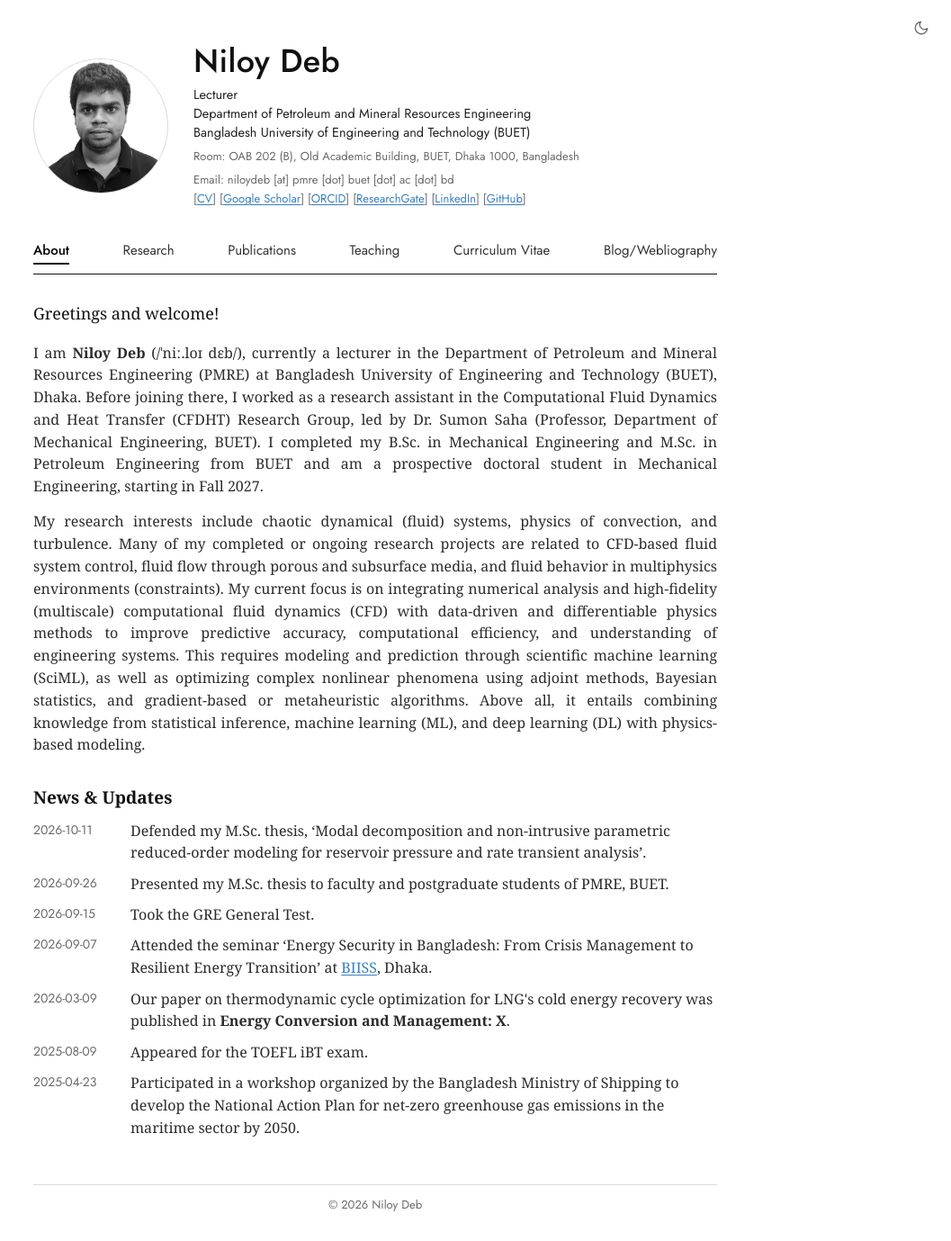
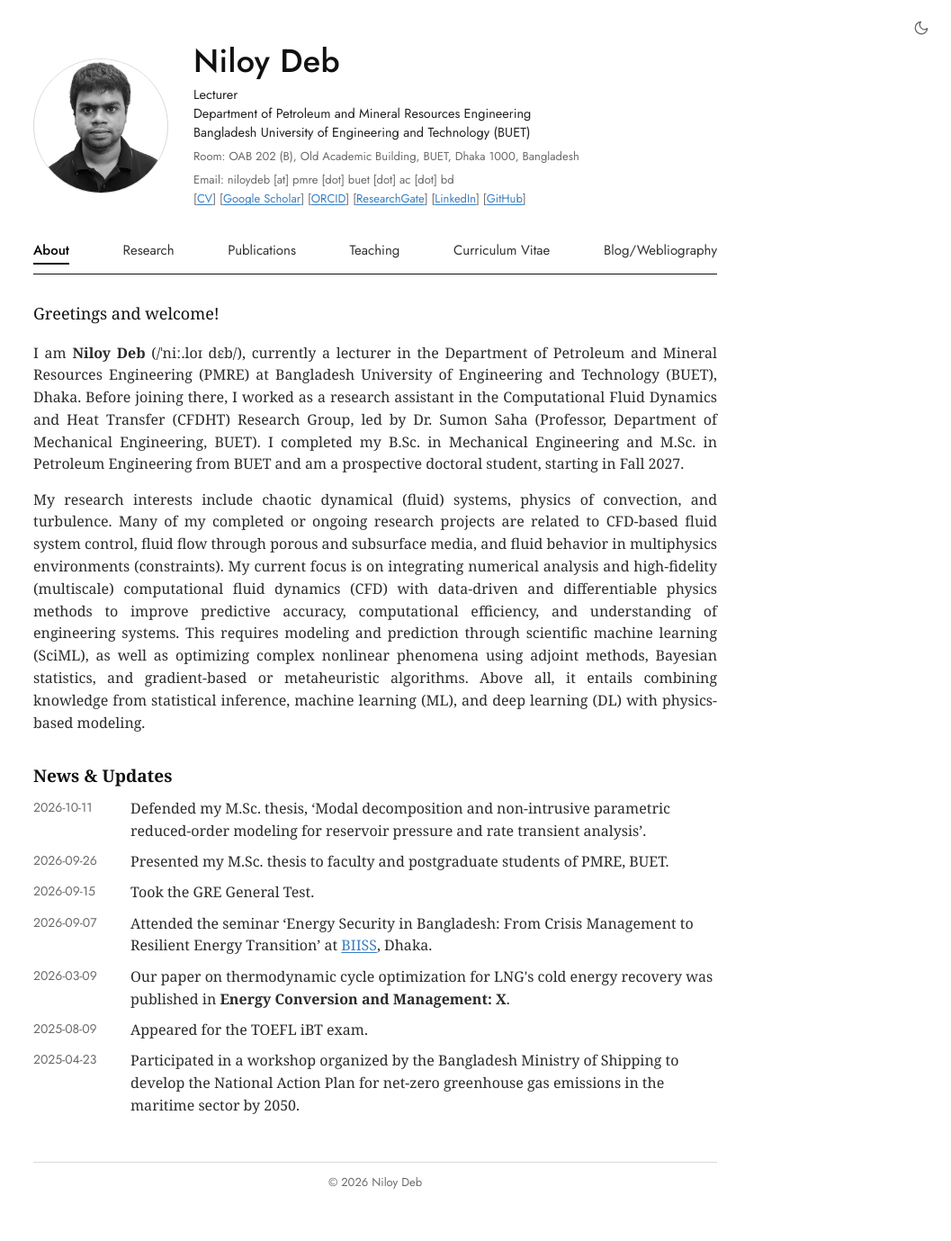
Before and after one commit to niloydebme/webpage, a Jekyll site: the page built from _pages/about.md, in a window 1280 px wide. Shown: the whole page at 90% size, without its empty margins (223-1280 px from the left). Built offline with Jekyll 4.4.1, drawn with Linux system fonts in a browser that asks for light colours; some web fonts are replaced; after the commit the page ends 1354 px from its top, so only the background shows below that.

Commit message:
Home: field-neutral doctoral line

```diff
--- a/_pages/about.md
+++ b/_pages/about.md
@@ -9,7 +9,7 @@ redirect_from:
 <div class="prose">
 <p class="greeting">Greetings and welcome!</p>
 
-<p>I am <strong>Niloy Deb</strong> (/ˈniː.loɪ dɛb/), currently a lecturer in the Department of Petroleum and Mineral Resources Engineering (PMRE) at Bangladesh University of Engineering and Technology (BUET), Dhaka. Before joining there, I worked as a research assistant in the Computational Fluid Dynamics and Heat Transfer (CFDHT) Research Group, led by Dr. Sumon Saha (Professor, Department of Mechanical Engineering, BUET). I completed my B.Sc. in Mechanical Engineering and M.Sc. in Petroleum Engineering from BUET and am a prospective doctoral student in Mechanical Engineering, starting in Fall 2027.</p>
+<p>I am <strong>Niloy Deb</strong> (/ˈniː.loɪ dɛb/), currently a lecturer in the Department of Petroleum and Mineral Resources Engineering (PMRE) at Bangladesh University of Engineering and Technology (BUET), Dhaka. Before joining there, I worked as a research assistant in the Computational Fluid Dynamics and Heat Transfer (CFDHT) Research Group, led by Dr. Sumon Saha (Professor, Department of Mechanical Engineering, BUET). I completed my B.Sc. in Mechanical Engineering and M.Sc. in Petroleum Engineering from BUET and am a prospective doctoral student, starting in Fall 2027.</p>
 
 <p>My research interests include chaotic dynamical (fluid) systems, physics of convection, and turbulence. Many of my completed or ongoing research projects are related to CFD-based fluid system control, fluid flow through porous and subsurface media, and fluid behavior in multiphysics environments (constraints). My current focus is on integrating numerical analysis and high-fidelity (multiscale) computational fluid dynamics (CFD) with data-driven and differentiable physics methods to improve predictive accuracy, computational efficiency, and understanding of engineering systems. This requires modeling and prediction through scientific machine learning (SciML), as well as optimizing complex nonlinear phenomena using adjoint methods, Bayesian statistics, and gradient-based or metaheuristic algorithms. Above all, it entails combining knowledge from statistical inference, machine learning (ML), and deep learning (DL) with physics-based modeling.</p>
 </div>
```
